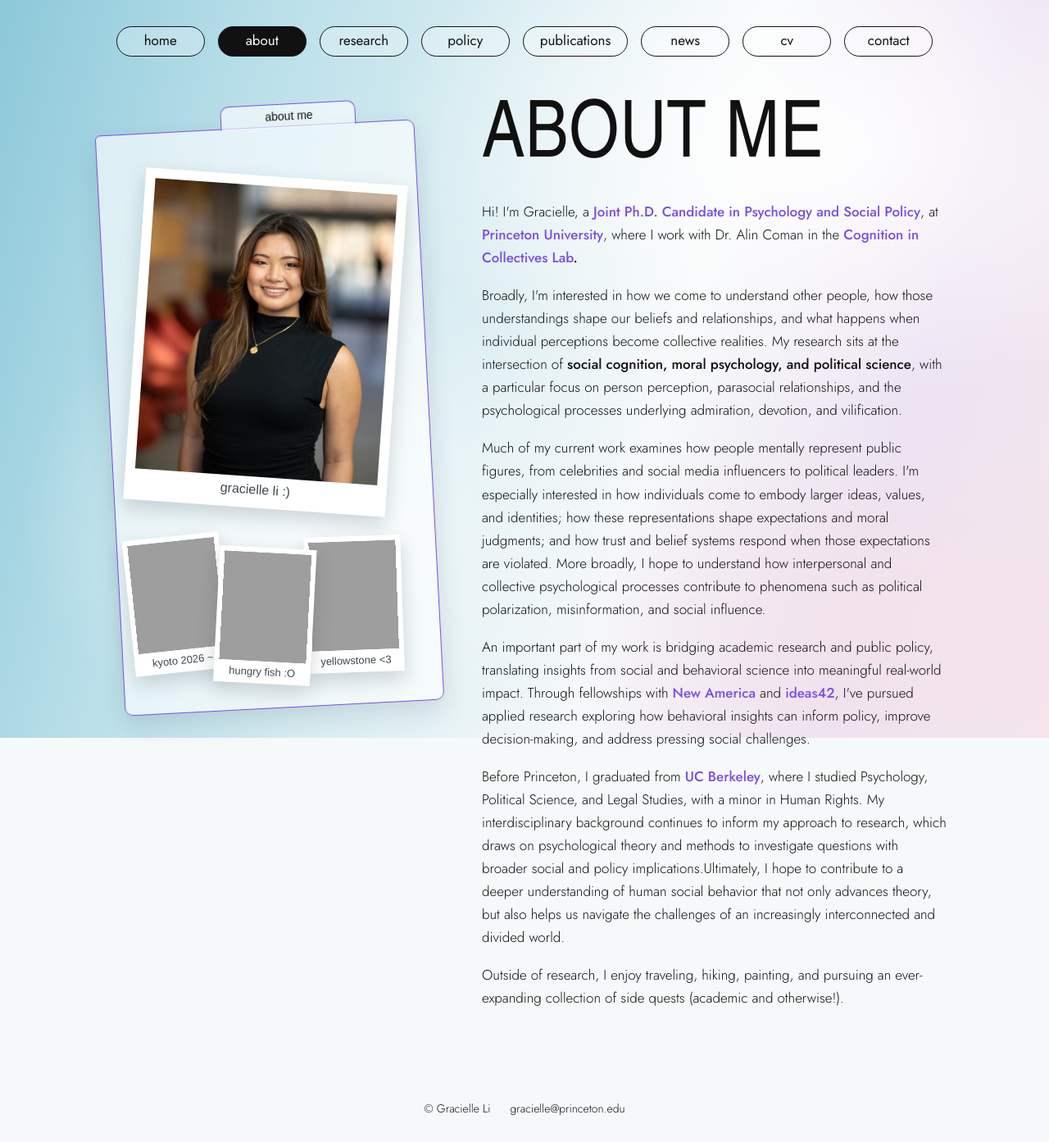
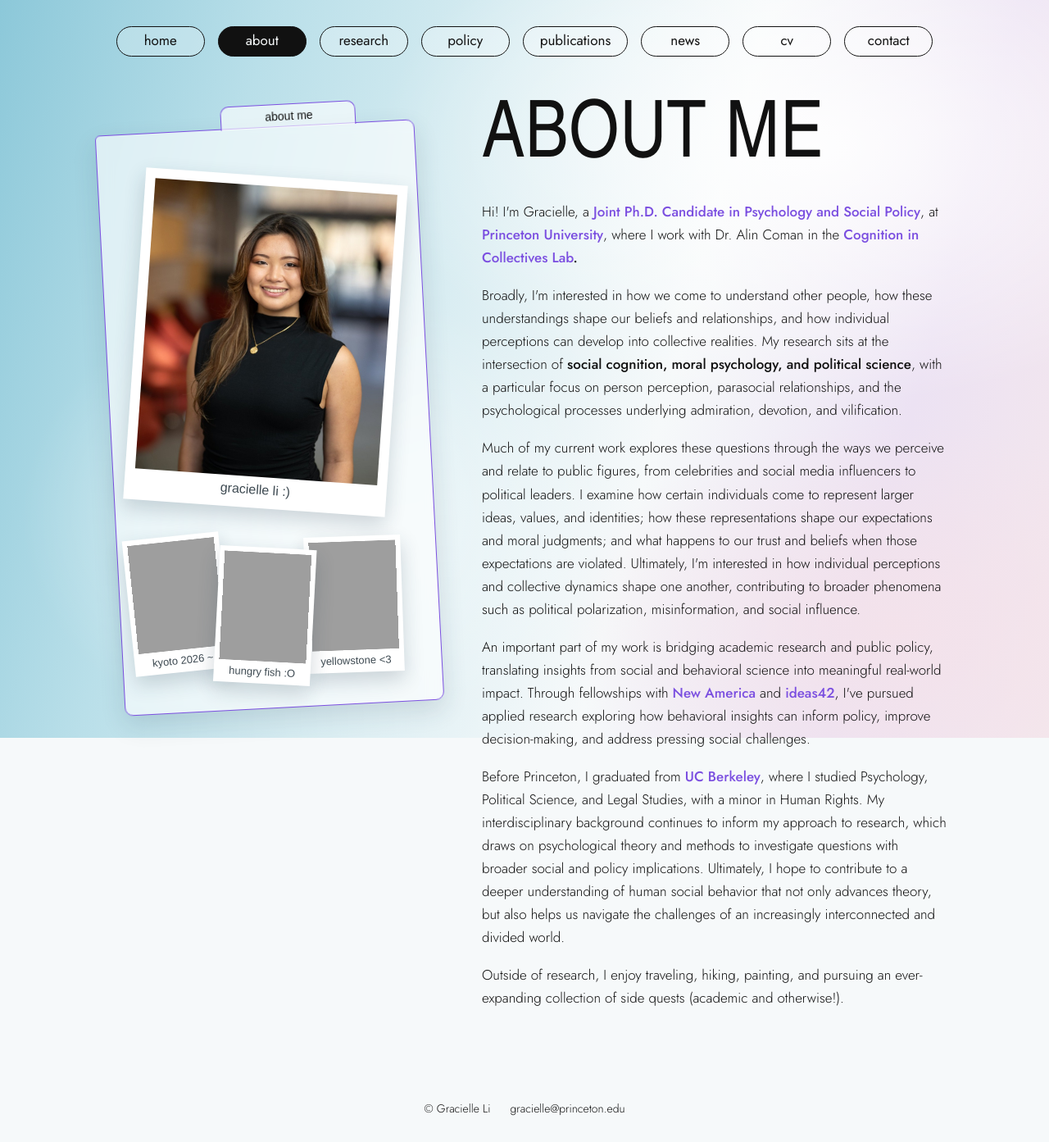
Before and after one commit to gracielleli/gracielleli.github.io, a Jekyll site: the page built from about.html, in a window 1280 px wide. Shown: the whole page at 82% size. Built offline with Jekyll 4.4.1, drawn with Linux system fonts in a browser that asks for light colours; some web fonts are replaced; grey boxes are pictures that could not be loaded.

Commit message:
Update about.html

```diff
--- a/about.html
+++ b/about.html
@@ -31,11 +31,10 @@ nav: about
     <h1 class="display">about me</h1>
 
     <p>Hi! I'm Gracielle, a <strong><a href="http://jdp.princeton.edu/" target="_blank" rel="noopener">Joint Ph.D. Candidate in Psychology and Social Policy</a></strong>, at <strong><a href="https://www.princeton.edu" target="_blank" rel="noopener">Princeton University</strong></a>, where I work with Dr. Alin Coman in the <strong><a href="https://www.comanlab.com/" target="_blank" rel="noopener">Cognition in Collectives Lab</a>.</strong></p>
-    <p>Broadly, I'm interested in how we come to understand other people, how those understandings shape our beliefs and relationships, and what happens when individual perceptions become collective realities. My research sits at the intersection of <strong>social cognition, moral psychology, and political science</strong>, with a particular focus on person perception, parasocial relationships, and the psychological processes underlying admiration, devotion, and vilification.</p>
-
-    <p>Much of my current work examines how people mentally represent public figures, from celebrities and social media influencers to political leaders. I'm especially interested in how individuals come to embody larger ideas, values, and identities; how these representations shape expectations and moral judgments; and how trust and belief systems respond when those expectations are violated. More broadly, I hope to understand how interpersonal and collective psychological processes contribute to phenomena such as political polarization, misinformation, and social influence.</p>
+    <p>Broadly, I'm interested in how we come to understand other people, how these understandings shape our beliefs and relationships, and how individual perceptions can develop into collective realities. My research sits at the intersection of <strong>social cognition, moral psychology, and political science</strong>, with a particular focus on person perception, parasocial relationships, and the psychological processes underlying admiration, devotion, and vilification.</p>
+    <p>Much of my current work explores these questions through the ways we perceive and relate to public figures, from celebrities and social media influencers to political leaders. I examine how certain individuals come to represent larger ideas, values, and identities; how these representations shape our expectations and moral judgments; and what happens to our trust and beliefs when those expectations are violated. Ultimately, I'm interested in how individual perceptions and collective dynamics shape one another, contributing to broader phenomena such as political polarization, misinformation, and social influence.</p>
     <p>An important part of my work is bridging academic research and public policy, translating insights from social and behavioral science into meaningful real-world impact. Through fellowships with <a href="https://www.newamerica.org/" target="_blank" rel="noopener"><strong>New America</strong></a> and <a href="https://www.ideas42.org/" target="_blank" rel="noopener"><strong>ideas42</strong></a>, I've pursued applied research exploring how behavioral insights can inform policy, improve decision-making, and address pressing social challenges.</p>
-    <p>Before Princeton, I graduated from <a href="https://www.berkeley.edu" target="_blank" rel="noopener"><strong>UC Berkeley</strong></a>, where I studied Psychology, Political Science, and Legal Studies, with a minor in Human Rights. My interdisciplinary background continues to inform my approach to research, which draws on psychological theory and methods to investigate questions with broader social and policy implications.Ultimately, I hope to contribute to a deeper understanding of human social behavior that not only advances theory, but also helps us navigate the challenges of an increasingly interconnected and divided world.</p>
+    <p>Before Princeton, I graduated from <a href="https://www.berkeley.edu" target="_blank" rel="noopener"><strong>UC Berkeley</strong></a>, where I studied Psychology, Political Science, and Legal Studies, with a minor in Human Rights. My interdisciplinary background continues to inform my approach to research, which draws on psychological theory and methods to investigate questions with broader social and policy implications. Ultimately, I hope to contribute to a deeper understanding of human social behavior that not only advances theory, but also helps us navigate the challenges of an increasingly interconnected and divided world.</p>
     <p>Outside of research, I enjoy traveling, hiking, painting, and pursuing an ever-expanding collection of side quests (academic and otherwise!).</p>
   </div>
 </section>
```
